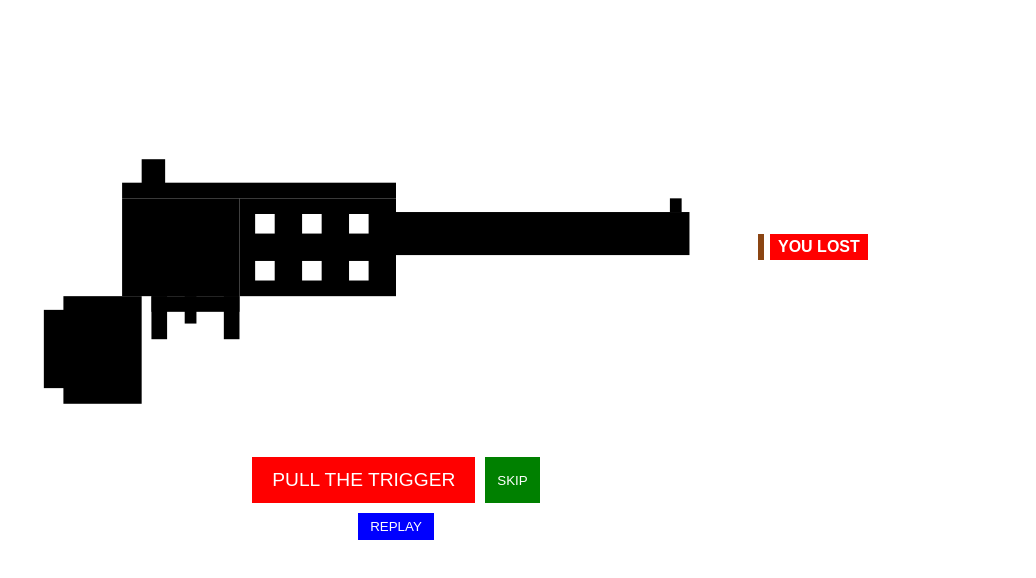
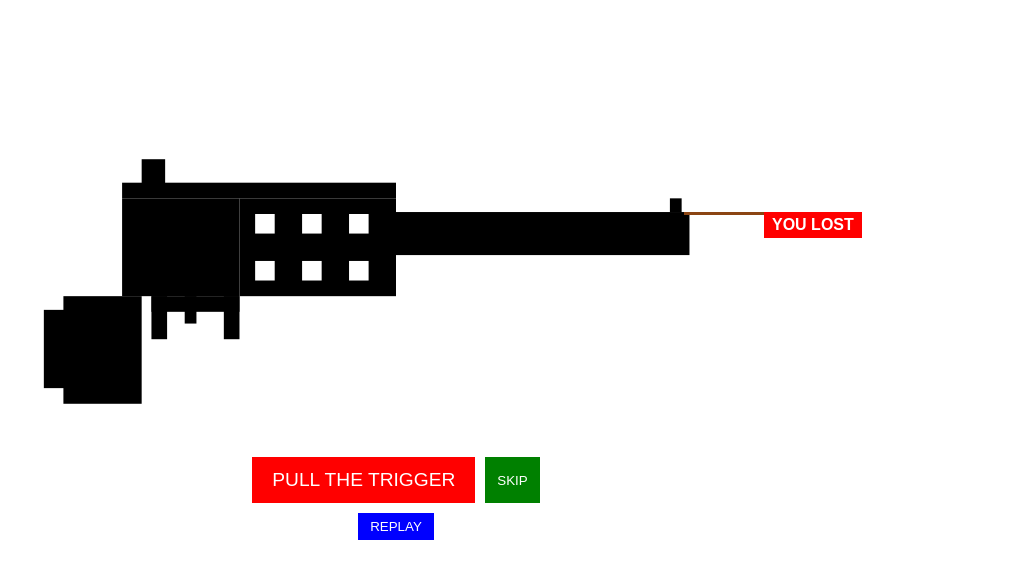
Before and after one commit to ebubekir-pulat/your-turn, a plain HTML site: page index.html in a window 1280 px wide. Both pictures are taken after a click on the button "PULL THE TRIGGER". Shown: the part 68-646 px from the top of the page, without its empty margins (244-1280 px from the left). Drawn offline with Linux system fonts and the light colour scheme.

Commit message:
improved flag pole animation

```diff
--- a/style.css
+++ b/style.css
@@ -8,9 +8,9 @@ body { background: white; color: black; font-family: sans-serif; margin: 0; disp
 #trigger { background: red; color: white; font-size: 1.2em; padding: 12px 20px; border: none; cursor: pointer; }
 #skip { background: green; color: white; padding: 6px 12px; border: none; cursor: pointer; }
 #replay { background: blue; color: white; padding: 6px 12px; border: none; cursor: pointer; display: block; margin: 10px auto 0; }
-#flag { display: none; position: absolute; left: 82%; top: 35%; font-weight: bold; color: white; transform-origin: left center; }
-#flag .pole { position: absolute; left: -6px; top: 0; width: 6px; height: 100%; background: #8b4513; }
-#flag span { position: relative; display: block; background: red; padding: 4px 8px; margin-left: 6px; border-radius: 0; }
+#flag { display: none; position: absolute; left: 82%; top: 28%; font-weight: bold; color: white; transform-origin: left center; }
+#flag .pole { position: absolute; left: -80px; top: 0; width: 80px; height: 3px; background: #8b4513; }
+#flag span { position: relative; display: block; background: red; padding: 4px 8px; margin-left: 0; border-radius: 0; }
 #flag.fired { display: block; animation: flag-fire 1s ease-out forwards; }
 @keyframes chamber-spin {
   from { transform: rotateX(0deg); }
```
